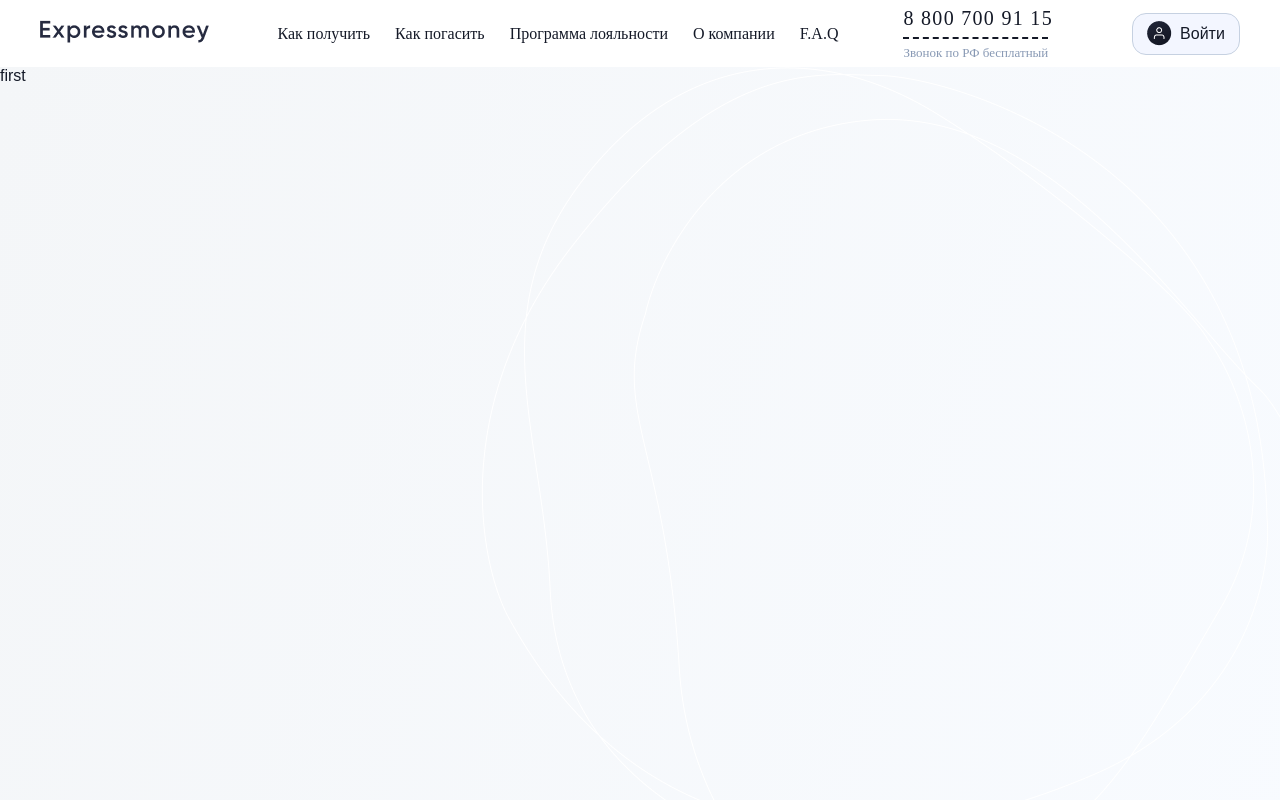
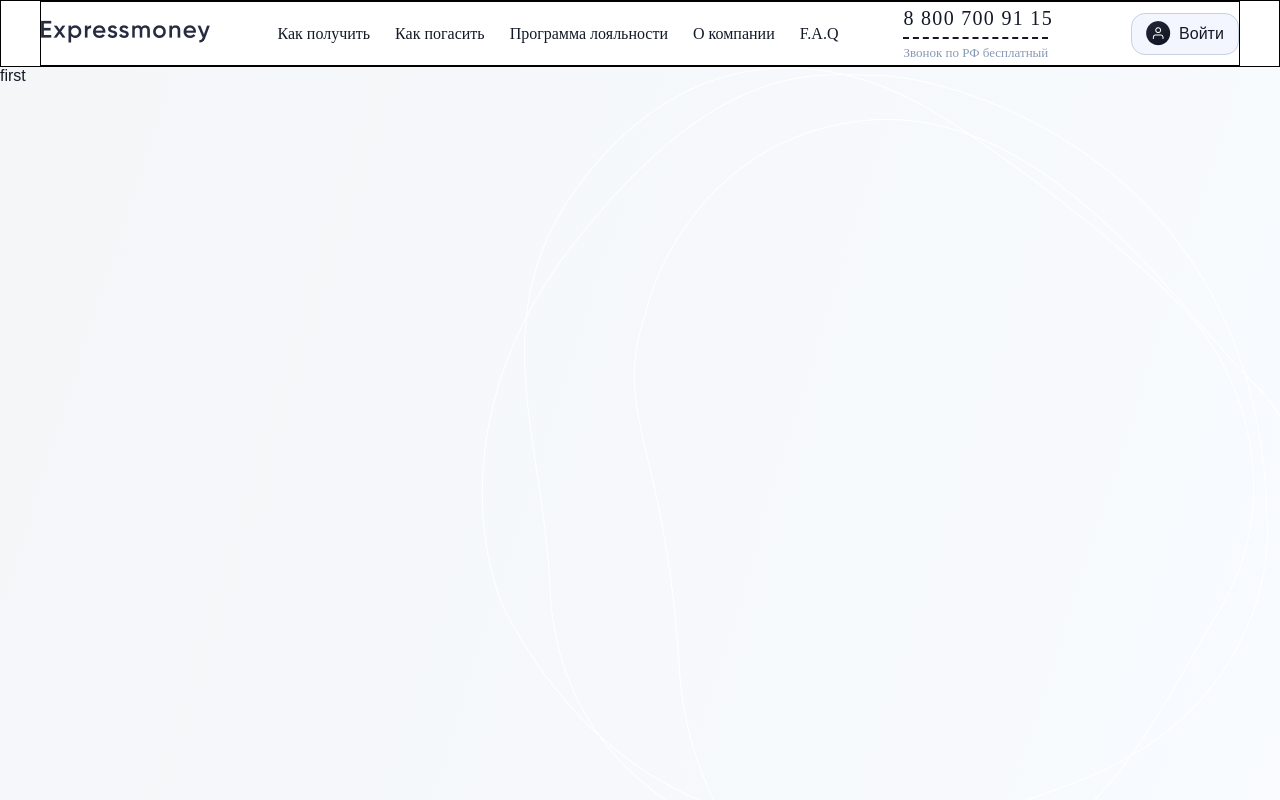
Before and after one commit to Bekhzod2002/expressmoney, a React (Create React App) app: page / in a window 1280 px wide. Shown: the top 800 px of the page. Built offline with nearby package versions, Linux system fonts and the light colour scheme.

Commit message:
All resolutions corrected to me

```diff
--- a/src/components/App/App.js
+++ b/src/components/App/App.js
@@ -10,7 +10,6 @@ const AppContainer = styled.div`
   height: auto;
   margin: 0 auto;
   display: grid;
-  justify-content: center;
   background: #ffffff;
 `;
 
--- a/src/components/Header/header.scss
+++ b/src/components/Header/header.scss
@@ -1,24 +1,29 @@
 .header {
   width: 100%;
+  max-width: 1600px;
   height: 67px;
   box-shadow: 0px 10px 40px rgba(2, 16, 91, 0.05);
   display: flex;
-  justify-content: center;
   align-items: center;
+  margin: 0 auto;
+  border: 1px solid black;
 
   .header__container {
+    width: 100%;
+    height: 100%;
     max-width: 1200px;
-    width: 100%;
     display: flex;
-    gap: 45px;
+    align-items: center;
     justify-content: space-between;
-    align-items: center;
+    margin: 0 auto;
+    border: 1px solid black;
 
     .menuicon {
       display: none;
     }
 
     .logoimg {
+      cursor: pointer;
       align-items: center;
     }
 
@@ -94,6 +99,7 @@
       background: #f3f6ff;
       border: 1px solid #c6d1e1;
       border-radius: 14px;
+      cursor: pointer;
       .usericon {
         width: 24px;
         height: 24px;
```
